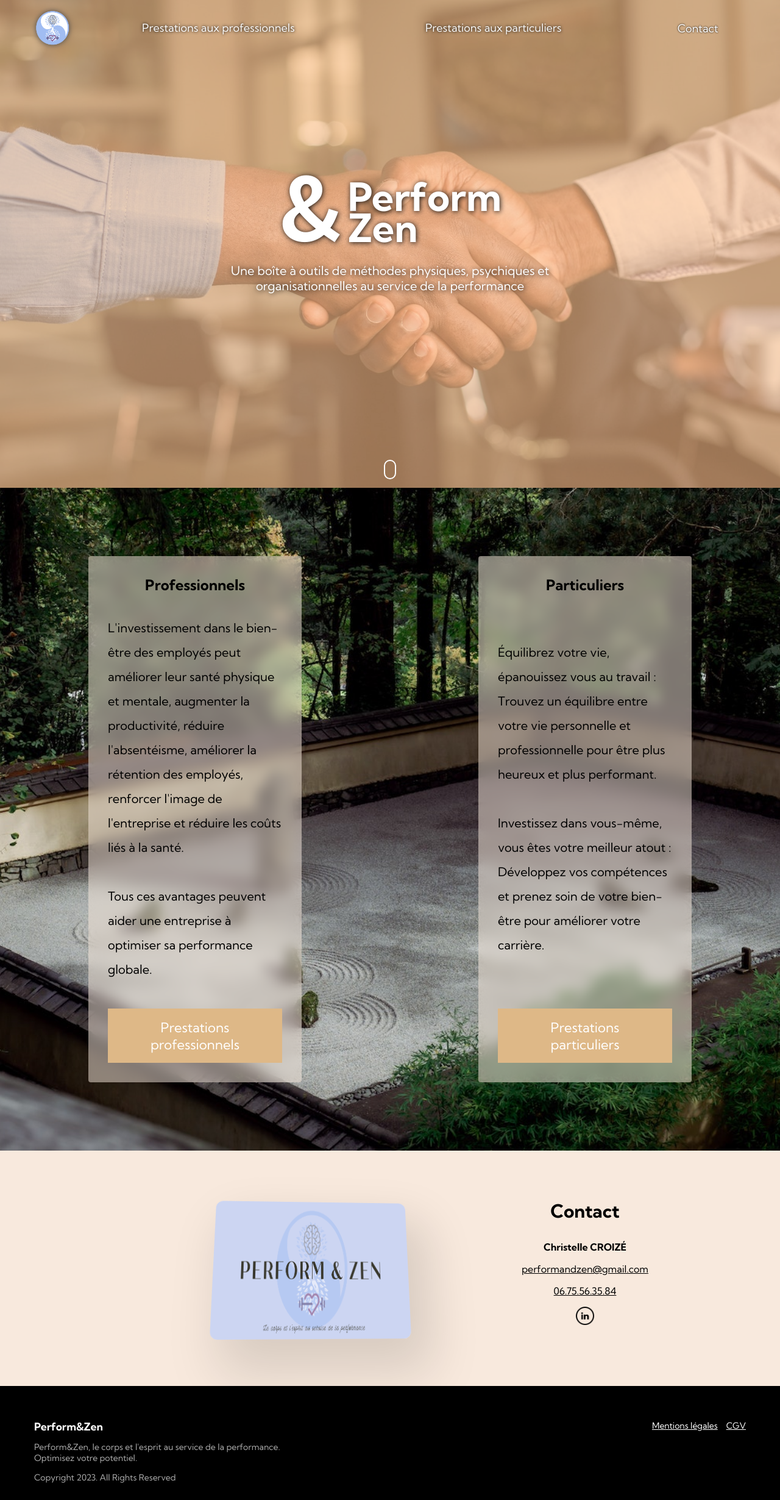
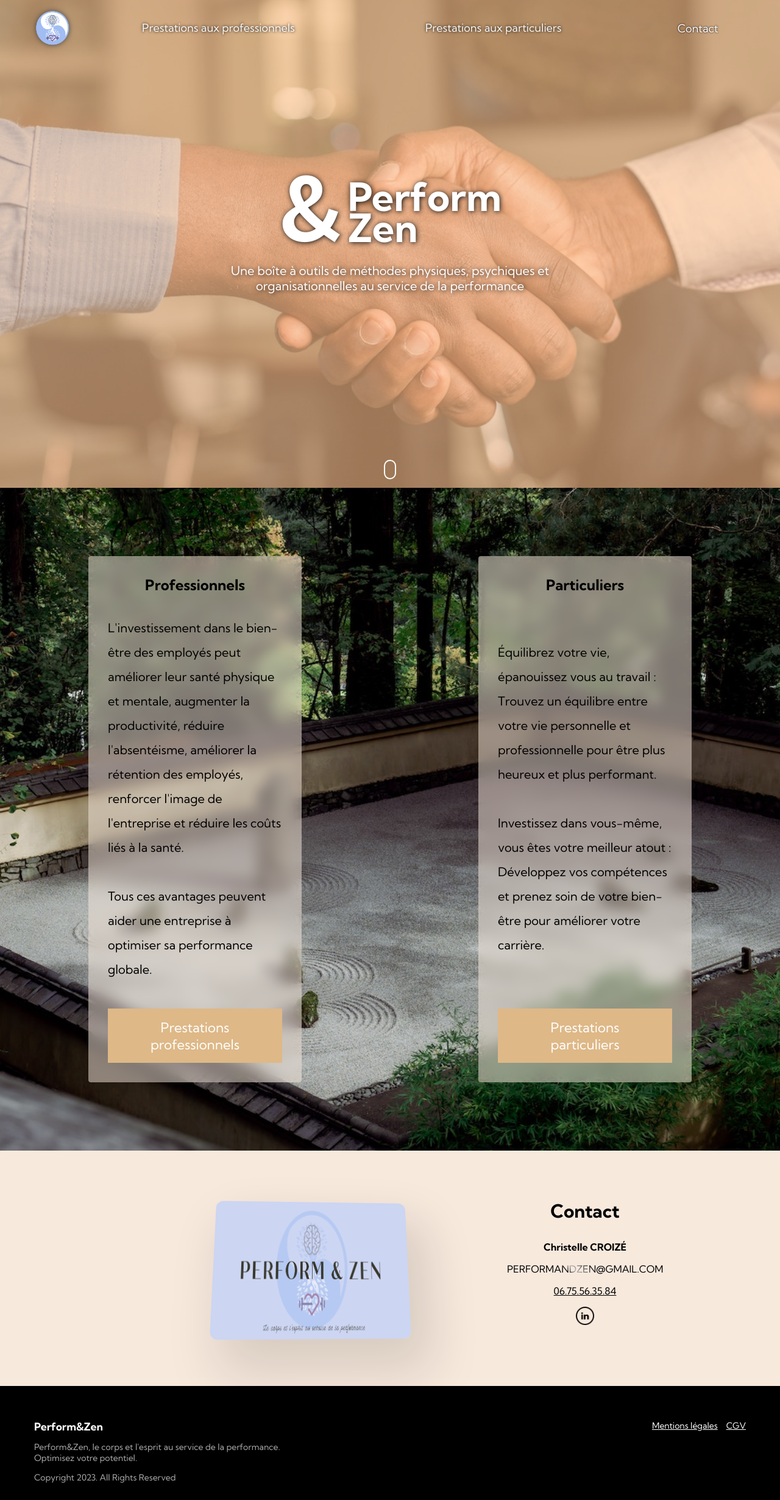
Before and after one commit to Tolexia/performandzen, a Next.js app: page / in a window 1280 px wide. Shown: the whole page at 61% size. Built offline with nearby package versions, Linux system fonts and the light colour scheme.

Commit message:
added animations on landing page

```diff
--- a/src/pages/index.jsx
+++ b/src/pages/index.jsx
@@ -233,7 +233,7 @@
             <div>
                 <h2>Contact</h2>
                 <b>Christelle CROIZÉ</b>
-                <Link href = "mailto:performandzen@gmail.com">performandzen@gmail.com</Link>
+                <Link href = "mailto:performandzen@gmail.com" className={styles.textanimate}>performandzen@gmail.com</Link>
                 <Link href = "tel:0675563584">06.75.56.35.84</Link>
                 <Link href ="" className={styles.linkedin}><img loading = 'lazy' src={"/images/logo-linkedin.png"} alt="" /></Link>
             </div>
--- a/src/styles/Home.module.css
+++ b/src/styles/Home.module.css
@@ -5,8 +5,9 @@
   height: 100vh;
   width: 100vw;
   background-position: center;
-  background-size: cover;
+  /* background-size: cover; */
   background-attachment: fixed;
+  animation: zoomOut 20s cubic-bezier(0.390, 0.575, 0.565, 1.000) both;
 }
 
 .header {
@@ -30,6 +31,8 @@
 .nav {
   width: 100%;
   max-width: 1200px;
+  -webkit-animation: fade-in-top 1s cubic-bezier(0.390, 0.575, 0.565, 1.000) 3.5s both;
+	        animation: fade-in-top 1s cubic-bezier(0.390, 0.575, 0.565, 1.000) 3.5s both;
 }
 
 .nav ul {
@@ -44,6 +47,30 @@
   display:inline-block;
   /* margin-right:12%; */
   font-size: 18px;
+}
+.nav ul li:last-child a
+{
+  display: inline-block;
+  position: relative;
+}
+.nav ul li:last-child a::after
+{
+  display: block;
+  content: "";
+  position: absolute;
+  height: 1px;
+  border-bottom: 1px solid black;
+  width: 0;
+  transition: .6s all;
+}
+.nav ul li:last-child a:hover
+{
+  color:#000000;
+  text-shadow: none;
+}
+.nav ul li:last-child a:hover::after
+{
+  width: 100%;
 }
 /* Dropdowns */
 .splitbutton {
@@ -146,22 +173,44 @@
 }
 
 .marque h1 > span:first-child {
-  font-size: 4.5em;line-height: 0;text-shadow: 1px 1px 8px #0e0e0e;
+  font-size: 4.5em;
+  line-height: 0;
+  text-shadow: 1px 1px 8px #0e0e0e;
+  -webkit-animation: fade-in-left 1s cubic-bezier(0.390, 0.575, 0.565, 1.000) 1s both;
+  animation: fade-in-left 1s cubic-bezier(0.390, 0.575, 0.565, 1.000) 1s both;
 }
 
 .marque h1 > span:last-child {
-  display: flex;flex-direction: column;justify-content: center;margin-left: 10px;margin-top: 10px;
+  display: flex;
+  flex-direction: column;
+  justify-content: center;
+  margin-left: 10px;
+  margin-top: 10px;
 }
 
 .marque h1 > span > span {
-  font-size: 2em;padding: 0;line-height:0.8em;text-shadow: 1px 1px 8px #0e0e0e;
+  font-size: 2em;
+  padding: 0;
+  line-height:0.8em;
+  text-shadow: 1px 1px 8px #0e0e0e;
 }
-
+.marque h1 > span:last-child > span:first-child
+{
+  -webkit-animation: fade-in-top 1s cubic-bezier(0.390, 0.575, 0.565, 1.000) both;
+	        animation: fade-in-top 1s cubic-bezier(0.390, 0.575, 0.565, 1.000) both;
+}
+.marque h1 > span:last-child > span:last-child
+{
+  -webkit-animation: fade-in-bottom 1s cubic-bezier(0.390, 0.575, 0.565, 1.000) 2s both;
+	        animation: fade-in-bottom 1s cubic-bezier(0.390, 0.575, 0.565, 1.000) 2s both;
+}
 .marque p {
   color:rgb(255, 255, 255);
   font-size: 1.2em;
   text-shadow:1px 1px 8px #0e0e0e;
   text-align: center;
+  -webkit-animation: fade-in-fwd 1s cubic-bezier(0.390, 0.575, 0.565, 1.000) 3s both;
+	        animation: fade-in-fwd 1s cubic-bezier(0.390, 0.575, 0.565, 1.000) 3s both;
 }
 
 .mouswheel {
@@ -236,6 +285,13 @@
   width: fit-content;
   text-decoration: none;
   margin-top: 2em;
+  transition: all .6s;
+}
+
+.prestations div a:hover
+{
+  color:#000000;
+  scale: 1.1;
 }
 
 .contact {
@@ -461,6 +517,146 @@
 .hidden {
   opacity: 0;
   transition: opacity .5s;
+}
+.textanimate
+{
+  text-transform: uppercase;
+  background-image: linear-gradient(
+    225deg,
+    #000000 0%,
+    #000000 60%,
+    #b1b1b1 67%,
+    #000000 70%,
+    rgb(0, 0, 0) 100%
+  );
+  background-size: auto auto;
+  background-clip: border-box;
+  background-size: 200% auto;
+  color: #fff;
+  background-clip: text;
+  text-fill-color: transparent;
+  -webkit-background-clip: text;
+  -webkit-text-fill-color: transparent;
+  animation: textclip 5s cubic-bezier(.8,.4,.4, .8) infinite;
+  display: inline-block;
+}
+
+@keyframes textclip {
+  to {
+    background-position: 200% center;
+  }
+}
+@-webkit-keyframes zoomOut {
+  0% {
+      background-size: 150%;
+  }
+  100% {
+     background-size: 100%;
+  }
+  }
+  @keyframes zoomOut {
+  0% {
+      background-size: 150%;
+  }
+  100% {
+     background-size: 100%;
+  }
+}
+@-webkit-keyframes fade-in-top {
+  0% {
+    -webkit-transform: translateY(-50px);
+            transform: translateY(-50px);
+    opacity: 0;
+  }
+  100% {
+    -webkit-transform: translateY(0);
+            transform: translateY(0);
+    opacity: 1;
+  }
+}
+@keyframes fade-in-top {
+  0% {
+    -webkit-transform: translateY(-50px);
+            transform: translateY(-50px);
+    opacity: 0;
+  }
+  100% {
+    -webkit-transform: translateY(0);
+            transform: translateY(0);
+    opacity: 1;
+  }
+}
+@-webkit-keyframes fade-in-left {
+  0% {
+    -webkit-transform: translateX(-50px);
+            transform: translateX(-50px);
+    opacity: 0;
+  }
+  100% {
+    -webkit-transform: translateX(0);
+            transform: translateX(0);
+    opacity: 1;
+  }
+}
+@keyframes fade-in-left {
+  0% {
+    -webkit-transform: translateX(-50px);
+            transform: translateX(-50px);
+    opacity: 0;
+  }
+  100% {
+    -webkit-transform: translateX(0);
+            transform: translateX(0);
+    opacity: 1;
+  }
+}
+@-webkit-keyframes fade-in-bottom {
+  0% {
+    -webkit-transform: translateY(50px);
+            transform: translateY(50px);
+    opacity: 0;
+  }
+  100% {
+    -webkit-transform: translateY(0);
+            transform: translateY(0);
+    opacity: 1;
+  }
+}
+@keyframes fade-in-bottom {
+  0% {
+    -webkit-transform: translateY(50px);
+            transform: translateY(50px);
+    opacity: 0;
+  }
+  100% {
+    -webkit-transform: translateY(0);
+            transform: translateY(0);
+    opacity: 1;
+  }
+}
+@-webkit-keyframes fade-in-fwd {
+  0% {
+    -webkit-transform: translateZ(-80px);
+            transform: translateZ(-80px);
+    opacity: 0;
+  }
+  100% {
+    -webkit-transform: translateZ(0);
+            transform: translateZ(0);
+    opacity: 1;
+  }
+}
+@keyframes fade-in-fwd {
+  0% {
+    -webkit-transform: translateZ(-80px);
+            transform: translateZ(-80px);
+    opacity: 0;
+  }
+  100% {
+    -webkit-transform: translateZ(0);
+            transform: translateZ(0);
+    opacity: 1;
+  }
 }
 @-webkit-keyframes slideright {
   0% {
```
